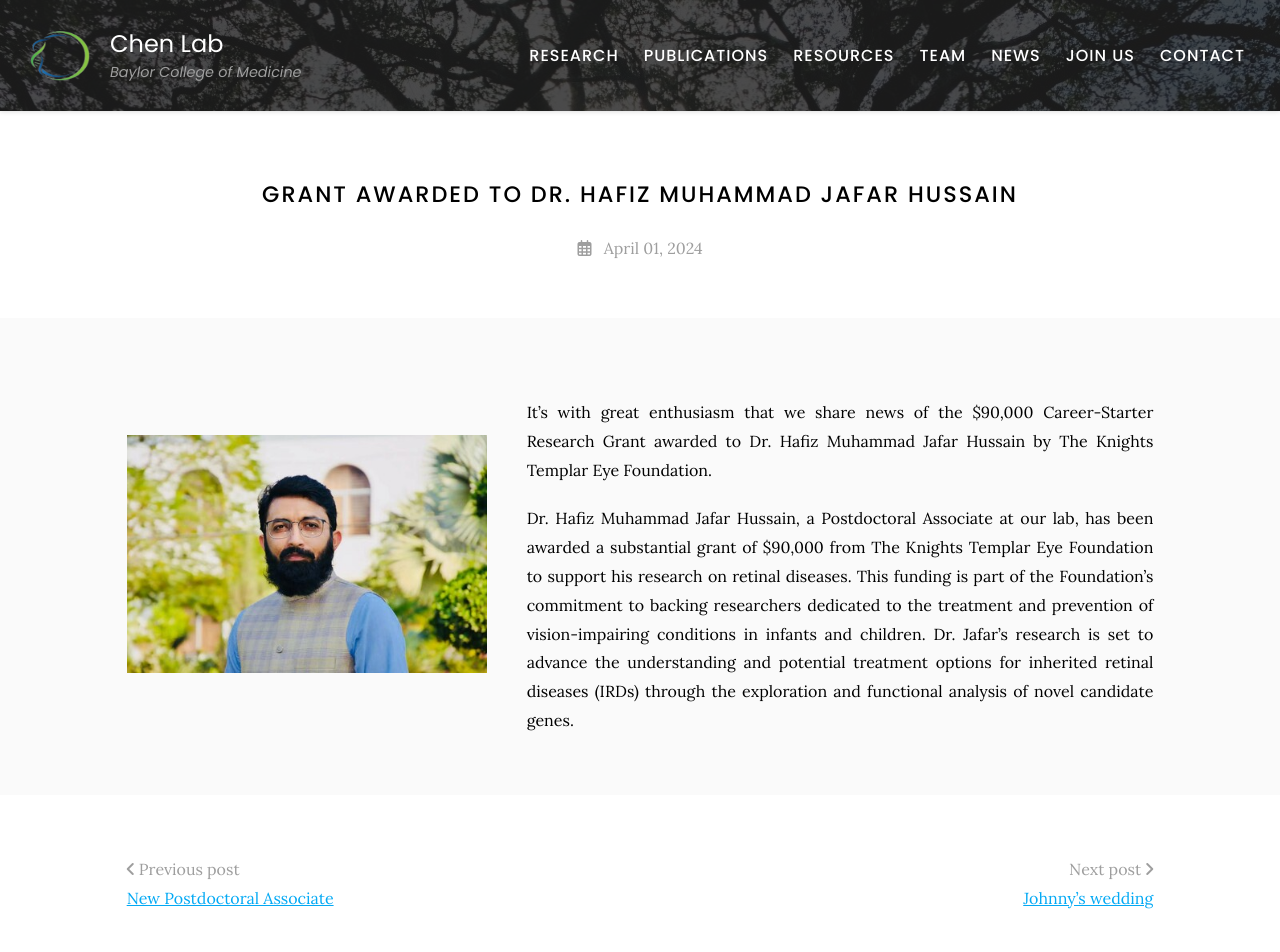
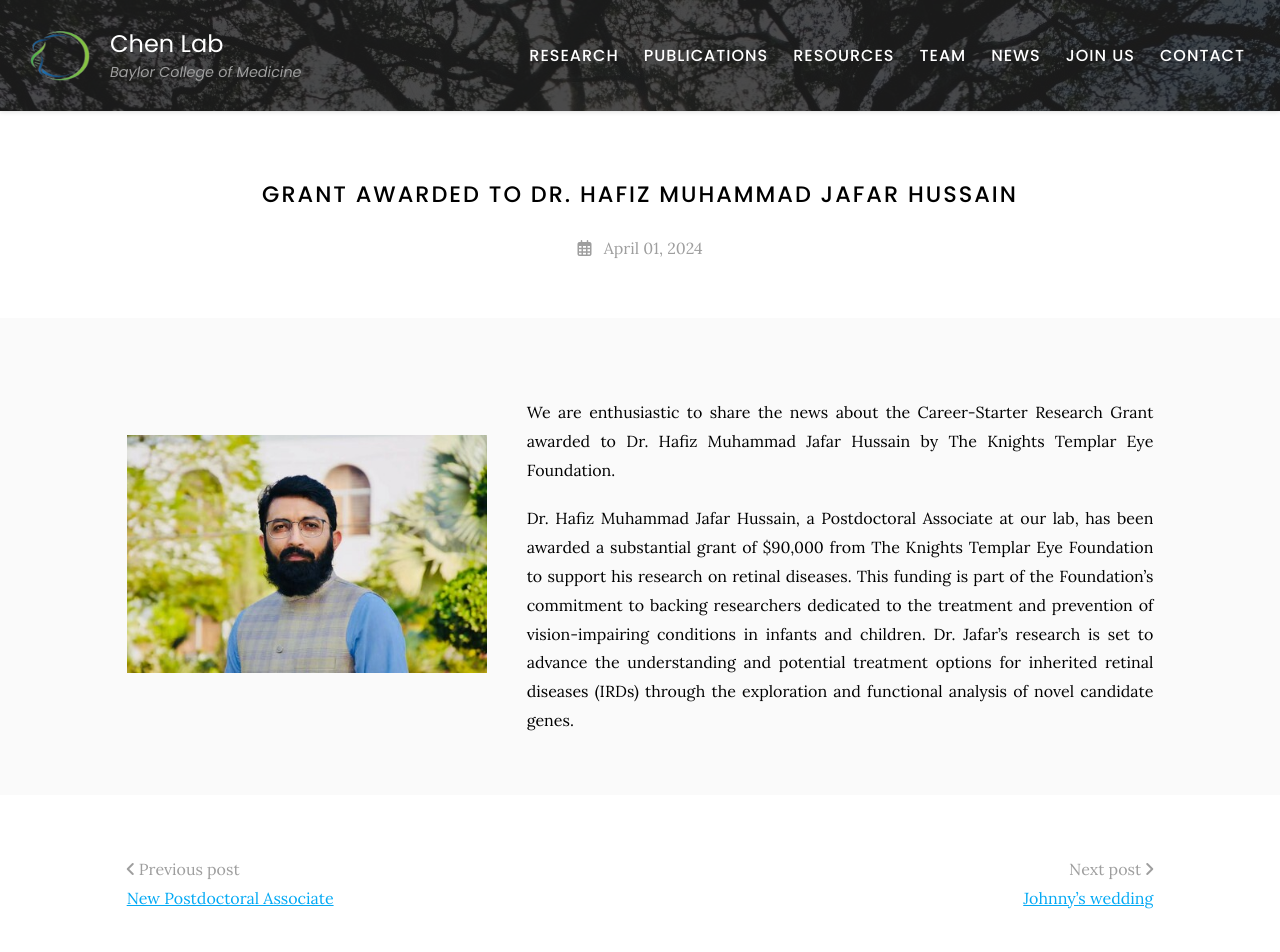
Before and after one commit to RCHENLAB/rchenlab.github.io, a Jekyll site: the page built from _posts/2024-04-01-jafar-grant.md, in a window 1280 px wide. Shown: the top 952 px of the page. Built offline with Jekyll 4.4.1, drawn with Linux system fonts in a browser that asks for light colours.

Commit message:
Update and rename 2024-04-01-jafar-funding.md to 2024-04-01-jafar-grant.md

```diff
--- a/_posts/2024-04-01-jafar-funding.md
+++ b/_posts/2024-04-01-jafar-grant.md
@@ -6,7 +6,7 @@ member: Jafar
 
 {% capture text %}
 
-It's with great enthusiasm that we share news of the $90,000 Career-Starter Research Grant awarded to Dr. Hafiz Muhammad Jafar Hussain by The Knights Templar Eye Foundation.
+We are enthusiastic to share the news about the Career-Starter Research Grant awarded to Dr. Hafiz Muhammad Jafar Hussain by The Knights Templar Eye Foundation.
 
 Dr. Hafiz Muhammad Jafar Hussain, a Postdoctoral Associate at our lab, has been awarded a substantial grant of $90,000 from The Knights Templar Eye Foundation to support his research on retinal diseases. This funding is part of the Foundation's commitment to backing researchers dedicated to the treatment and prevention of vision-impairing conditions in infants and children. Dr. Jafar's research is set to advance the understanding and potential treatment options for inherited retinal diseases (IRDs) through the exploration and functional analysis of novel candidate genes.
 
```
